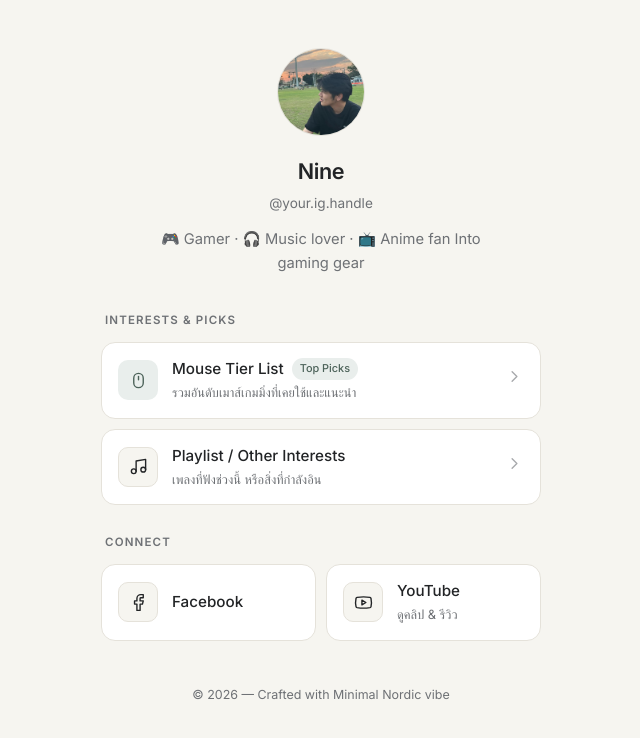
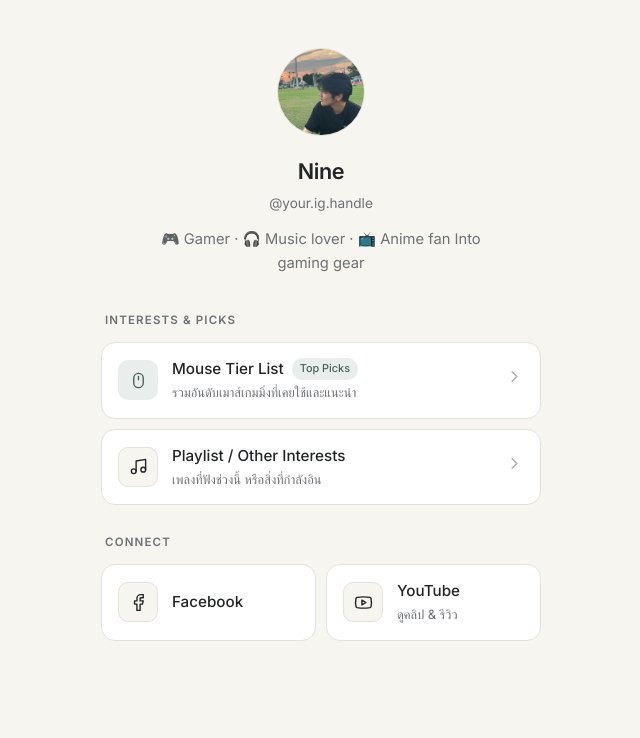
Before and after one commit to wipataputi/nine_krw.github.io, a plain HTML site: page index.html in a window 1280 px wide. Shown: the whole page, without its empty margins (319-959 px from the left). Drawn offline with Linux system fonts and the light colour scheme; a web font is replaced by a local one.

Commit message:
Update index.html

```diff
--- a/index.html
+++ b/index.html
@@ -323,9 +323,7 @@
 
     </section>
 
-    <footer>
-      © 2026 — Crafted with Minimal Nordic vibe
-    </footer>
+
   </main>
 
 </body>
```
